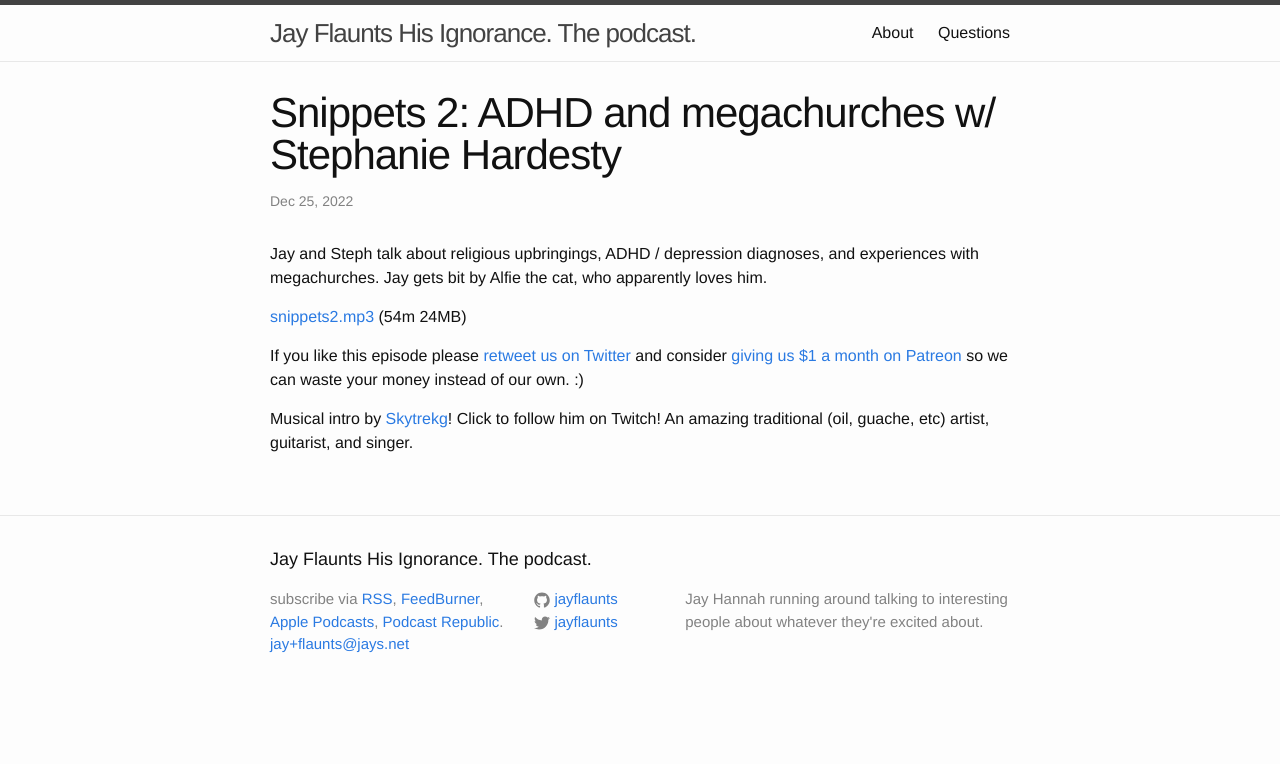
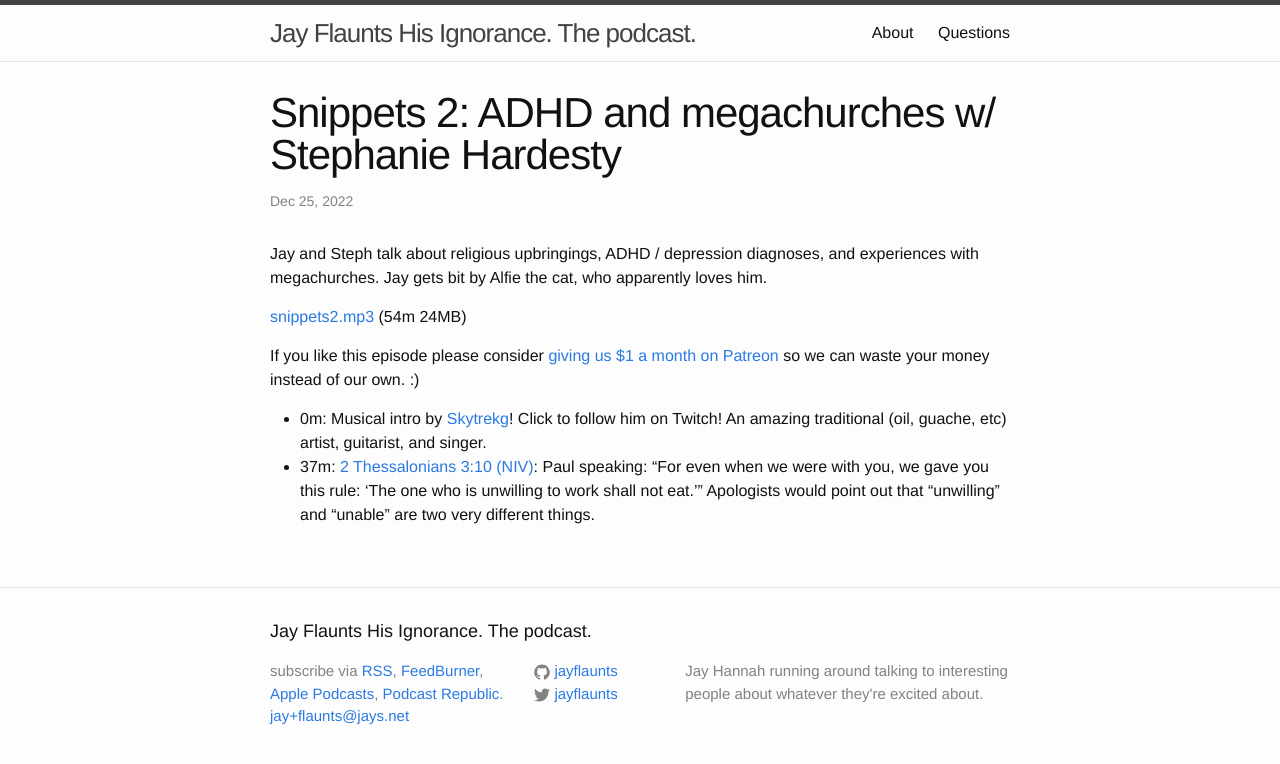
Before and after one commit to jhannah/jayflaunts, a Jekyll site: the page built from _posts/2022-12-25-snippets2.md, in a window 1280 px wide. Shown: the top 764 px of the page. Built offline with Jekyll 4.4.1, drawn with Linux system fonts in a browser that asks for light colours.

Commit message:
What Paul said in the Bible

```diff
--- a/_posts/2022-12-25-snippets2.md
+++ b/_posts/2022-12-25-snippets2.md
@@ -13,9 +13,13 @@ with megachurches. Jay gets bit by Alfie the cat, who apparently loves him.
 
 <a href="{{site.storage_url}}/snippets2.mp3" target="_blank">snippets2.mp3</a> (54m 24MB)
 
-If you like this episode please [retweet us on Twitter](https://twitter.com/jayflaunts)
-and consider [giving us $1 a month on Patreon](https://www.patreon.com/jayflaunts)
+If you like this episode please consider
+[giving us $1 a month on Patreon](https://www.patreon.com/jayflaunts)
 so we can waste your money instead of our own. :)
 
-Musical intro by [Skytrekg](http://twitch.tv/skytrekg)! Click to follow him on Twitch! An amazing traditional
+* 0m: Musical intro by [Skytrekg](http://twitch.tv/skytrekg)! Click to follow him on Twitch! An amazing traditional
 (oil, guache, etc) artist, guitarist, and singer.
+* 37m: [2 Thessalonians 3:10 (NIV)](https://www.biblegateway.com/passage/?search=2%20Thessalonians%203%3A10&version=NIV):
+Paul speaking: "For even when we were with you, we gave you this rule:
+'The one who is unwilling to work shall not eat.'"
+Apologists would point out that "unwilling" and "unable" are two very different things.
```
